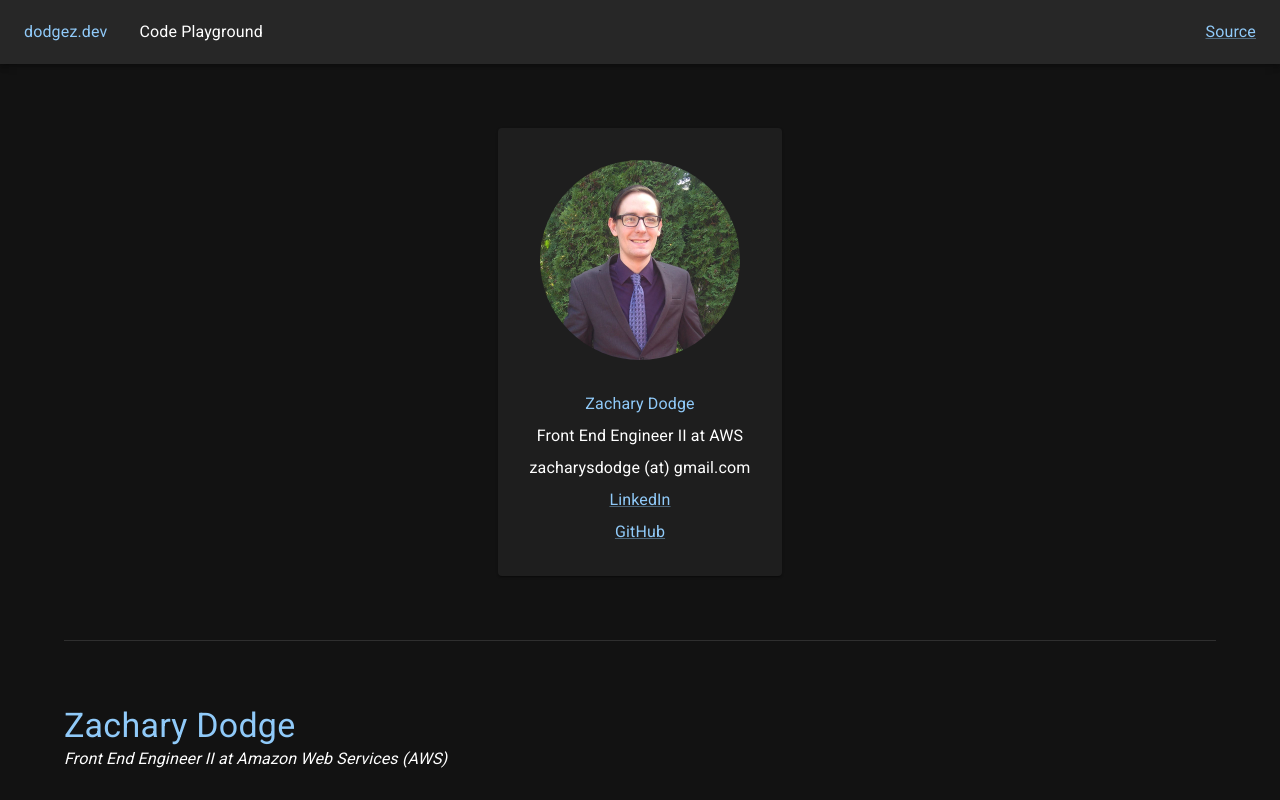
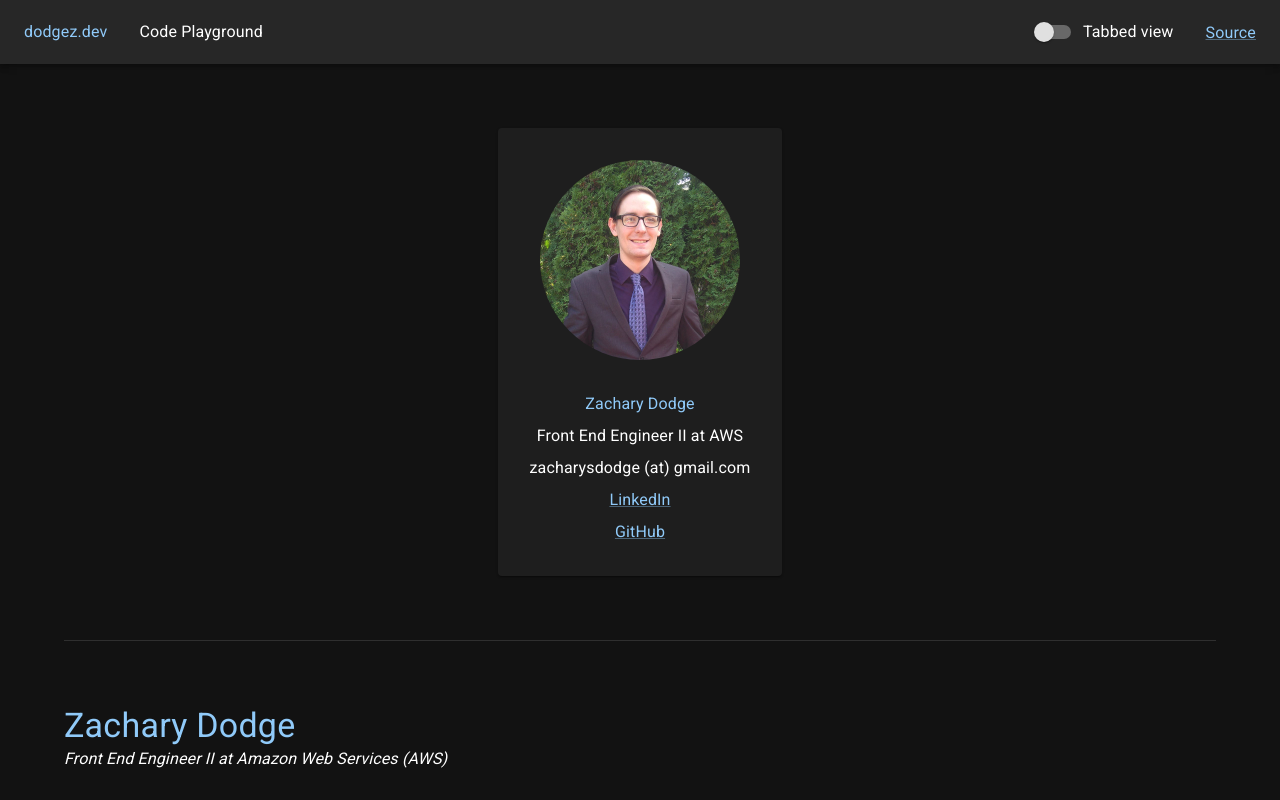
Before and after one commit to dodgez/dodgez-dev, a Next.js app: page / in a window 1280 px wide. Shown: the top 800 px of the page. Built offline with nearby package versions, Linux system fonts and the light colour scheme.

Commit message:
feat: add tab toggle in header

```diff
--- /dev/null
+++ b/src/components/ClientPortal.tsx
@@ -0,0 +1,20 @@
+import { ReactNode, useRef, useEffect, useState } from 'react';
+import { createPortal } from 'react-dom';
+
+export default function ClientPortal({
+  children,
+  selector,
+}: {
+  children: ReactNode;
+  selector: string;
+}) {
+  const ref = useRef<Element>();
+  const [mounted, setMounted] = useState(false);
+
+  useEffect(() => {
+    ref.current = document.querySelector(selector) ?? undefined;
+    setMounted(true);
+  }, [selector]);
+
+  return mounted && ref.current ? createPortal(children, ref.current) : null;
+}
--- a/src/pages/_app.tsx
+++ b/src/pages/_app.tsx
@@ -69,11 +69,16 @@ export default function App({ Component, pageProps }: AppProps) {
                 ))}
               </Stack>
             </Box>
-            <Box>
-              <Link href="https://github.com/dodgez/dodgez-dev" target="_blank">
+            <Stack direction="row" spacing={2}>
+              <Box id="tab-toggle-portal" />
+              <Link
+                href="https://github.com/dodgez/dodgez-dev"
+                pt={1}
+                target="_blank"
+              >
                 Source
               </Link>
-            </Box>
+            </Stack>
           </Toolbar>
         </AppBar>
         <Component {...pageProps} />
--- a/src/pages/index.tsx
+++ b/src/pages/index.tsx
@@ -1,4 +1,5 @@
 import AboutBlurb from '@/components/AboutBlurb';
+import ClientPortal from '@/components/ClientPortal';
 import Education from '@/components/Education';
 import Experience from '@/components/Experience';
 import ProfileBlurb from '@/components/ProfileBlurb';
@@ -83,7 +84,8 @@ export default function Home() {
           <AboutBlurb />
           <Divider />
           <Stack spacing={1}>
-            {/* <Box display="inline">
+            <ClientPortal selector="#tab-toggle-portal">
+              <Box display="inline">
                 <FormControlLabel
                   control={
                     <Switch
@@ -94,7 +96,8 @@ export default function Home() {
                   }
                   label="Tabbed view"
                 />
-            </Box> */}
+              </Box>
+            </ClientPortal>
             {!isTabbedView ? (
               <Stack divider={<Divider />} spacing={8}>
                 {flatTabs}
```
Lines whose indentation alone changed are shown as unchanged.
